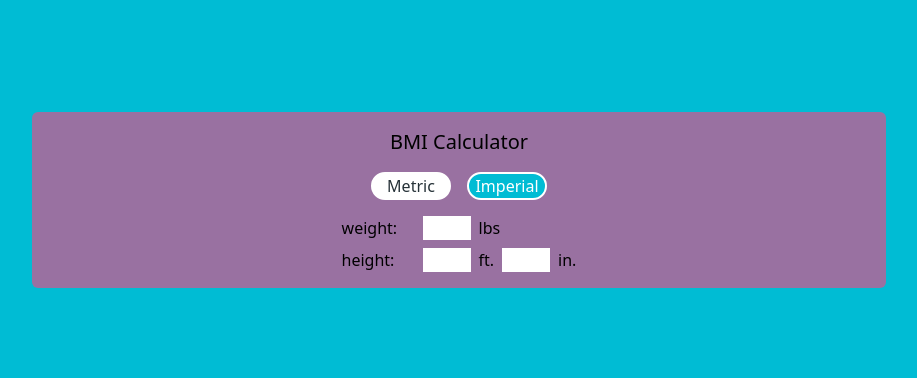
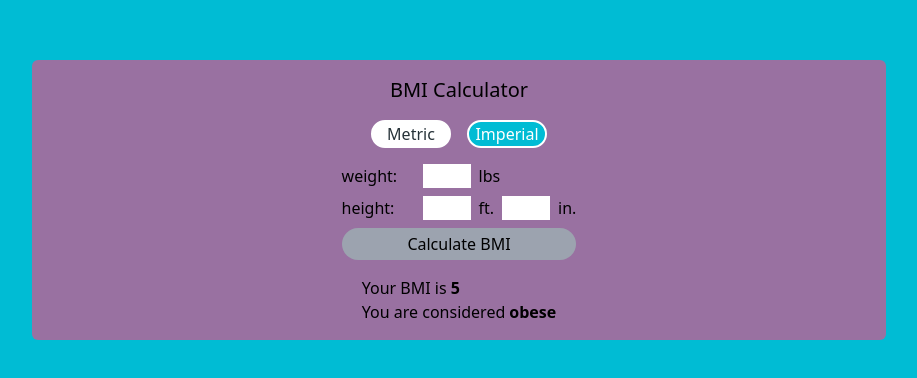
Before and after one commit to jakovid/fitspectrum-frontend, a Next.js app: page /calculators/bmi in a window 1280 px wide. Shown: the part 200-578 px from the top of the page, without its empty margins (181-1098 px from the left). Built offline with nearby package versions, Linux system fonts and the light colour scheme.

Commit message:
starting to add more state and button functionality

```diff
--- a/pages/calculators/bmi.tsx
+++ b/pages/calculators/bmi.tsx
@@ -1,10 +1,17 @@
 import { useState } from "react"
 export default function bmi() {
-    type SexType = 'male' | 'female';
     type MeasurementSystem = 'imperial' | 'metric';
+    type BMITypes = "underweight" | "normal" | "overweight" | "obese"
 
-    let [sex, setSex] = useState<SexType>("female");
-    let [measurementType, setMeasurementType] = useState<MeasurementSystem>("imperial")
+    let [measurementType, setMeasurementType] = useState<MeasurementSystem>("imperial");
+    let [bmiType, setBmiType] = useState<BMITypes | null>(null);
+    let [bmiCalculation, setBmiCalculation] = useState<number | null>(null);
+    let [heightMetric, setHeightMetric] = useState<number | null>(null);
+    let [weightMetric, setWeightMetric] = useState<number | null>(null);
+
+    function calculateBMI(){
+        console.log("calcin' bro")
+    }
 
     return (
       <div className="flex h-screen items-center justify-center bg-[#00BCD4]">
@@ -17,9 +24,9 @@ export default function bmi() {
                 <span onClick={() => setMeasurementType("imperial")} className={`w-20 flex justify-center rounded-s-full rounded-e-full border-white border-2 ${measurementType == "imperial" ? "bg-[#00BCD4] text-white" : "bg-white text-[#263238]"}`}>Imperial</span>
             </div>
 
-            <form className="flex flex-col gap-2">
+            <div className="flex flex-col gap-2 justify-center items-center">
 
-                <div className="grid grid-cols-3 gap-2">
+                <div className="grid grid-cols-3 gap-2 w-full">
                     <label className="col-span-1">weight:</label>
                     <div className="col-span-2 flex gap-2">
                         <input type="number" className="text-black w-12"></input>
@@ -27,7 +34,7 @@ export default function bmi() {
                     </div>
                 </div>
 
-                <div className="grid grid-cols-3 gap-2">
+                <div className="grid grid-cols-3 gap-2 w-full">
                     <label className="col-span-1">height:</label>
                     <div className="col-span-2 flex gap-2">
                         <input type="number" className="text-black w-12"></input>
@@ -36,7 +43,20 @@ export default function bmi() {
                         <div>{measurementType == "imperial" ? "in." : ""}</div>
                     </div>
                 </div>
-            </form>
+
+                <span onClick={() => {calculateBMI()}} className="bg-gray-400 px-4 py-1 w-full text-center rounded-s-full rounded-e-full hover:bg-white hover:text-black">Calculate BMI</span>
+            </div>
+
+            <div className="flex flex-col">
+                <div className="flex gap-1">
+                    <div>Your BMI is</div>
+                    <div className="font-bold">5</div>
+                </div>
+                <div className="flex gap-1">
+                    <div>You are considered</div>
+                    <div className="font-bold">obese</div>
+                </div>
+            </div>
         </div>
       </div>
     )
```
